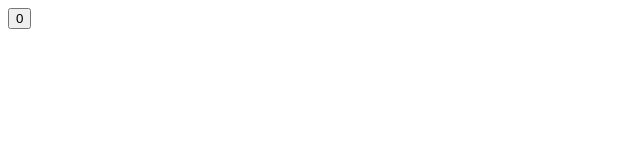
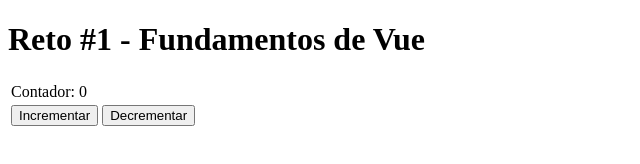
Before and after one commit to CarlosGabrielTovar1991/platzi-fundamentos-vue, a plain HTML site: page index.html in a window 1280 px wide. Shown: the whole page, without its empty margins (0-640 px from the left). Drawn offline with nearby package versions, Linux system fonts and the light colour scheme.

Commit message:
Solucion a reto clase #8

```diff
--- a/index.html
+++ b/index.html
@@ -17,14 +17,30 @@
                 };
             },
             methods: {
-                submitForm(event) {
+                increase(event) {
                     this.counter++;
+                },
+                decrease(event) {
+                    this.counter--;
                 }
             },
             template: `
-            <form v-on:submit.prevent.stop="submitForm">
-                <button>{{counter}}</button>
-            </form>
+            <h1>Reto #1 - Fundamentos de Vue</h1>
+            <table>
+                <tbody>
+                    <tr>
+                        <td colspan="2">Contador: {{counter}}</td>
+                    </tr>
+                    <tr>
+                        <td>
+                            <button v-on:click="increase">Incrementar</button>
+                        </td>
+                        <td>
+                            <button v-on:click="decrease">Decrementar</button>
+                        </td>
+                    </tr>
+                </tbody>
+            </table>
             `,
         }).mount("#app");
     </script>
```
